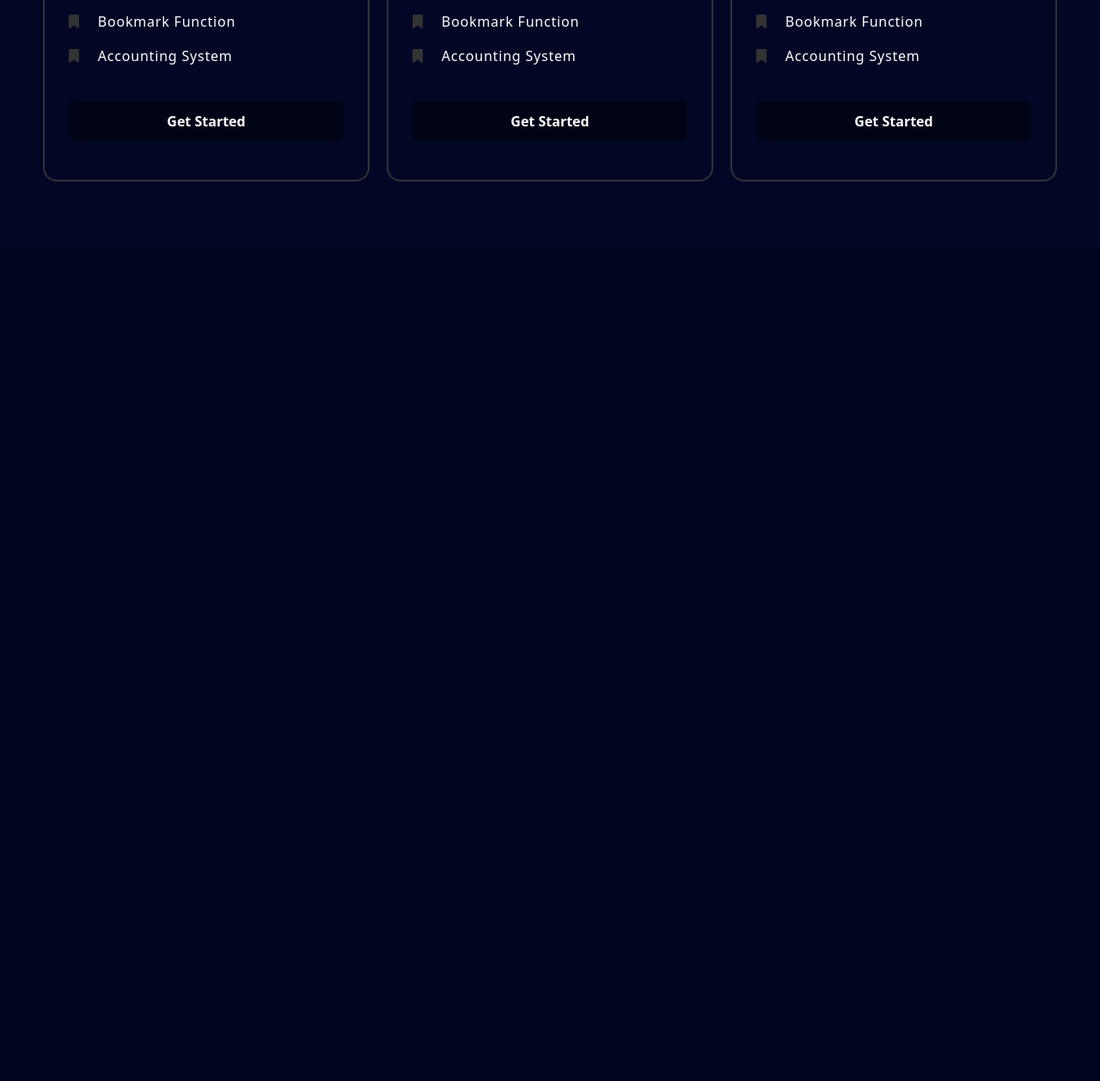
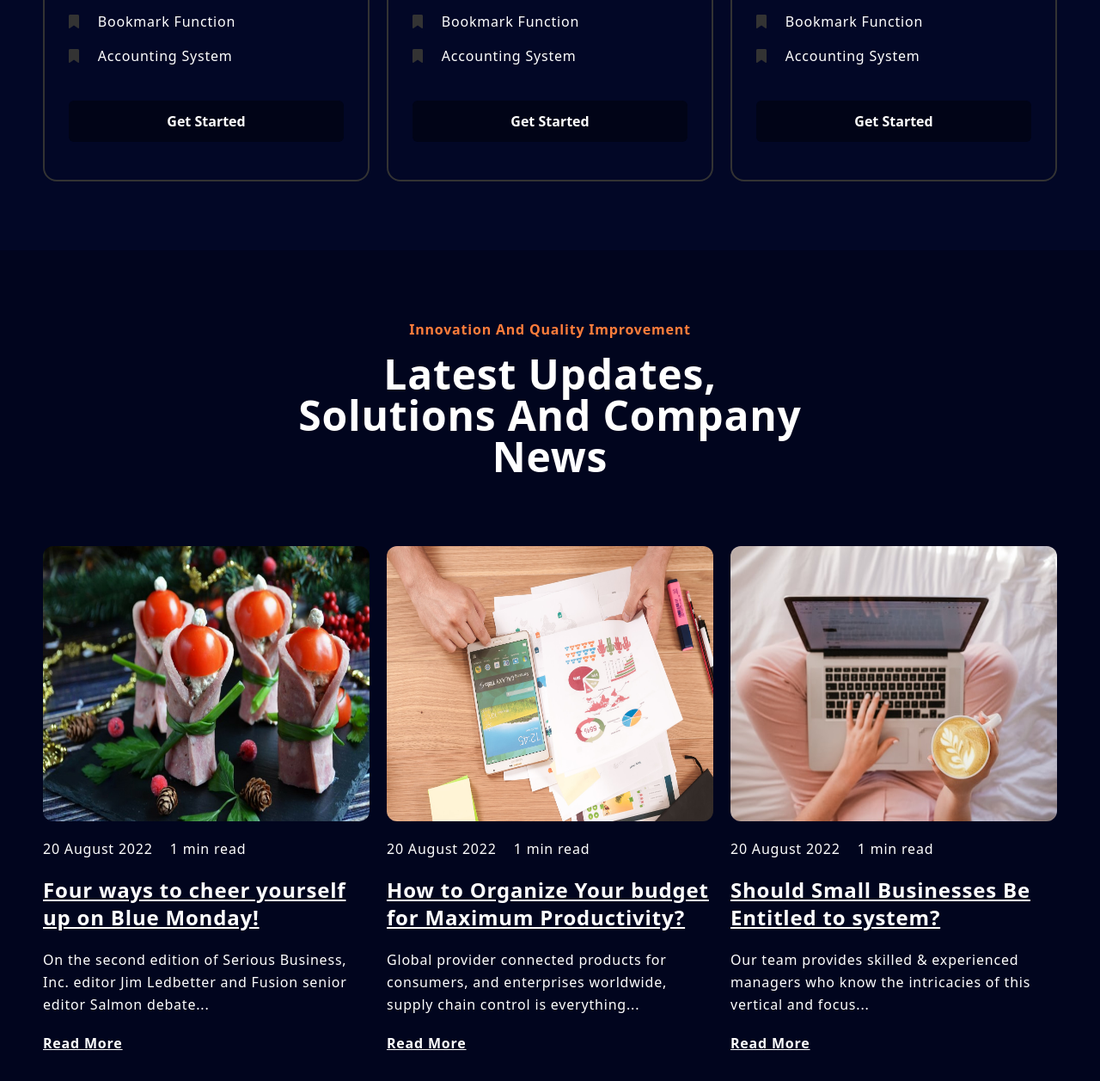
Before and after one commit to Guna-Pandi/Tailwindcss-begining-2, a website: page src/index.html in a window 1280 px wide. Shown: the part 3992-5249 px from the top of the page at 86% size. Before the commit the page ends 4283 px from the top, so only its background shows below. Drawn offline with Linux system fonts and the light colour scheme.

Commit message:
Added:Blog section

```diff
--- a/src/index.html
+++ b/src/index.html
@@ -145,7 +145,6 @@
         </div>
       </nav>
     </header>
-
     <!-- hero area -->
     <main>
       <section id="home" class="relative">
@@ -305,7 +304,7 @@
             </h4>
             <h1 class="title">What Clients Say About Our App After Use It</h1>
           </div>
-          <!-- review contantainer -->
+          <!--  review container-->
           <div class="mt-8">
             <div class="flex flex-wrap items-center justify-center">
               <img
@@ -392,20 +391,23 @@
         </div>
       </section>
       <!-- Pricing section -->
-
       <section id="pricing" class="bg-color-primary-light">
         <div class="container py-20">
           <div class="m-auto mb-20 text-center md:w-1/2">
             <h4 class="mb-4 font-bold text-color-secondary">Pricing</h4>
             <h1 class="title">Get In Reasonable Price</h1>
 
-
             <!-- Rounded switch  -->
             <div class="flex items-center justify-center gap-4 mt-5">
               <p>Bill Monthly</p>
-                    <label class="relative inline-block w-20 h-8 rounded-full cursor-pointer">
-                        <input type="checkbox" id="toggleBtn" class="w-0 h-0 opacity-0 peer">
-                        <span class="absolute top-0 left-0 right-0 bottom-0 bg-color-primary-light border border-solid border-color-gray rounded-full duration-300 before:content-[''] before:absolute before:w-6 before:h-6 before:bottom-1 before:left-1 before:rounded-full before:bg-color-white before:duration-300 peer-checked:before:translate-x-12 peer-checked:bg-color-secondary"></span>
+              <label
+                class="relative inline-block w-20 h-8 rounded-full cursor-pointer">
+                <input
+                  type="checkbox"
+                  id="toggleBtn"
+                  class="w-0 h-0 opacity-0 peer" />
+                <span
+                  class="absolute top-0 left-0 right-0 bottom-0 bg-color-primary-light border border-solid border-color-gray rounded-full duration-300 before:content-[''] before:absolute before:w-6 before:h-6 before:bottom-1 before:left-1 before:rounded-full before:bg-color-white before:duration-300 peer-checked:before:translate-x-12 peer-checked:bg-color-secondary"></span>
               </label>
               <p>Bill Anually</p>
             </div>
@@ -415,16 +417,23 @@
             <!-- card 1 -->
             <div class="relative w-auto h-auto card">
               <!-- front side  -->
-                    <div id="card_1_front" class="w-full h-full border-2 border-solid front px-7 py-11 rounded-2xl border-color-gray">
+              <div
+                id="card_1_front"
+                class="w-full h-full border-2 border-solid front px-7 py-11 rounded-2xl border-color-gray">
                 <div class="relative">
-                            <p class="text-6xl pl-2 font-bold before:content-['$'] before:absolute before:text-sm before:top-0 before:left-0">
-                                20<span class="text-sm font-normal tracking-widest">/per month</span>
+                  <p
+                    class="text-6xl pl-2 font-bold before:content-['$'] before:absolute before:text-sm before:top-0 before:left-0">
+                    20<span class="text-sm font-normal tracking-widest"
+                      >/per month</span
+                    >
                   </p>
                 </div>
 
                 <div class="py-10">
                   <h3 class="pb-3 text-xl font-bold">Basic</h3>
-                            <p class="leading-relaxed">For Beginner Who Want To Scale Business Globaly</p>
+                  <p class="leading-relaxed">
+                    For Beginner Who Want To Scale Business Globaly
+                  </p>
                 </div>
 
                 <ul class="pb-10 space-y-4">
@@ -454,16 +463,23 @@
               </div>
 
               <!-- back side  -->
-                    <div id="card_1_back" class="absolute top-0 left-0 w-full h-full border-2 border-solid back rotate-y-180 px-7 py-11 rounded-2xl border-color-gray">
+              <div
+                id="card_1_back"
+                class="absolute top-0 left-0 w-full h-full border-2 border-solid back rotate-y-180 px-7 py-11 rounded-2xl border-color-gray">
                 <div class="relative">
-                            <p class="text-6xl pl-2 font-bold before:content-['$'] before:absolute before:text-sm before:top-0 before:left-0">
-                                120<span class="text-sm font-normal tracking-widest">/per month</span>
+                  <p
+                    class="text-6xl pl-2 font-bold before:content-['$'] before:absolute before:text-sm before:top-0 before:left-0">
+                    120<span class="text-sm font-normal tracking-widest"
+                      >/per month</span
+                    >
                   </p>
                 </div>
 
                 <div class="py-10">
                   <h3 class="pb-3 text-xl font-bold">Basic</h3>
-                            <p class="leading-relaxed">For Beginner Who Want To Scale Business Globaly</p>
+                  <p class="leading-relaxed">
+                    For Beginner Who Want To Scale Business Globaly
+                  </p>
                 </div>
 
                 <ul class="pb-10 space-y-4">
@@ -496,16 +512,23 @@
             <!-- card 2 -->
             <div class="relative w-auto h-auto card">
               <!-- front side  -->
-                    <div id="card_2_front" class="w-full h-full border-2 border-solid front px-7 py-11 rounded-2xl border-color-gray">
+              <div
+                id="card_2_front"
+                class="w-full h-full border-2 border-solid front px-7 py-11 rounded-2xl border-color-gray">
                 <div class="relative">
-                            <p class="text-6xl pl-2 font-bold before:content-['$'] before:absolute before:text-sm before:top-0 before:left-0">
-                                50<span class="text-sm font-normal tracking-widest">/per month</span>
+                  <p
+                    class="text-6xl pl-2 font-bold before:content-['$'] before:absolute before:text-sm before:top-0 before:left-0">
+                    50<span class="text-sm font-normal tracking-widest"
+                      >/per month</span
+                    >
                   </p>
                 </div>
 
                 <div class="py-10">
                   <h3 class="pb-3 text-xl font-bold">Standard</h3>
-                            <p class="leading-relaxed">For Beginner Who Want To Scale Business Globaly</p>
+                  <p class="leading-relaxed">
+                    For Beginner Who Want To Scale Business Globaly
+                  </p>
                 </div>
 
                 <ul class="pb-10 space-y-4">
@@ -535,16 +558,23 @@
               </div>
 
               <!-- back side  -->
-                    <div id="card_2_back" class="absolute top-0 left-0 w-full h-full border-2 border-solid back rotate-y-180 px-7 py-11 rounded-2xl border-color-gray">
+              <div
+                id="card_2_back"
+                class="absolute top-0 left-0 w-full h-full border-2 border-solid back rotate-y-180 px-7 py-11 rounded-2xl border-color-gray">
                 <div class="relative">
-                            <p class="text-6xl pl-2 font-bold before:content-['$'] before:absolute before:text-sm before:top-0 before:left-0">
-                                150<span class="text-sm font-normal tracking-widest">/per month</span>
+                  <p
+                    class="text-6xl pl-2 font-bold before:content-['$'] before:absolute before:text-sm before:top-0 before:left-0">
+                    150<span class="text-sm font-normal tracking-widest"
+                      >/per month</span
+                    >
                   </p>
                 </div>
 
                 <div class="py-10">
                   <h3 class="pb-3 text-xl font-bold">Standard</h3>
-                            <p class="leading-relaxed">For Beginner Who Want To Scale Business Globaly</p>
+                  <p class="leading-relaxed">
+                    For Beginner Who Want To Scale Business Globaly
+                  </p>
                 </div>
 
                 <ul class="pb-10 space-y-4">
@@ -574,21 +604,26 @@
               </div>
             </div>
 
-
-
             <!-- card 3 -->
             <div class="relative w-auto h-auto card">
               <!-- front side  -->
-                    <div id="card_3_front" class="w-full h-full border-2 border-solid front px-7 py-11 rounded-2xl border-color-gray">
+              <div
+                id="card_3_front"
+                class="w-full h-full border-2 border-solid front px-7 py-11 rounded-2xl border-color-gray">
                 <div class="relative">
-                            <p class="text-6xl pl-2 font-bold before:content-['$'] before:absolute before:text-sm before:top-0 before:left-0">
-                                100<span class="text-sm font-normal tracking-widest">/per month</span>
+                  <p
+                    class="text-6xl pl-2 font-bold before:content-['$'] before:absolute before:text-sm before:top-0 before:left-0">
+                    100<span class="text-sm font-normal tracking-widest"
+                      >/per month</span
+                    >
                   </p>
                 </div>
 
                 <div class="py-10">
                   <h3 class="pb-3 text-xl font-bold">Basic</h3>
-                            <p class="leading-relaxed">For Beginner Who Want To Scale Business Globaly</p>
+                  <p class="leading-relaxed">
+                    For Beginner Who Want To Scale Business Globaly
+                  </p>
                 </div>
 
                 <ul class="pb-10 space-y-4">
@@ -618,16 +653,23 @@
               </div>
 
               <!-- back side  -->
-                    <div id="card_3_back" class="absolute top-0 left-0 w-full h-full border-2 border-solid back rotate-y-180 px-7 py-11 rounded-2xl border-color-gray">
+              <div
+                id="card_3_back"
+                class="absolute top-0 left-0 w-full h-full border-2 border-solid back rotate-y-180 px-7 py-11 rounded-2xl border-color-gray">
                 <div class="relative">
-                            <p class="text-6xl pl-2 font-bold before:content-['$'] before:absolute before:text-sm before:top-0 before:left-0">
-                                500<span class="text-sm font-normal tracking-widest">/per month</span>
+                  <p
+                    class="text-6xl pl-2 font-bold before:content-['$'] before:absolute before:text-sm before:top-0 before:left-0">
+                    500<span class="text-sm font-normal tracking-widest"
+                      >/per month</span
+                    >
                   </p>
                 </div>
 
                 <div class="py-10">
                   <h3 class="pb-3 text-xl font-bold">Premium</h3>
-                            <p class="leading-relaxed">For Beginner Who Want To Scale Business Globaly</p>
+                  <p class="leading-relaxed">
+                    For Beginner Who Want To Scale Business Globaly
+                  </p>
                 </div>
 
                 <ul class="pb-10 space-y-4">
@@ -659,8 +701,132 @@
           </div>
         </div>
       </section>
+      <!-- Blog -->
+      <section id="blog">
+        <div class="container py-20">
+          <div class="m-auto mb-20 text-center md:w-1/2">
+            <h4 class="mb-4 font-bold text-color-secondary">
+              Innovation And Quality Improvement
+            </h4>
+            <h1 class="title">Latest Updates, Solutions And Company News</h1>
+          </div>
+
+          <div class="grid gap-5 md:grid-cols-2 lg:grid-cols-3">
+            <!-- card no 1 -->
+            <div>
+              <div class="lg:h-[40vh] rounded-xl scale-100 overflow-hidden">
+                <img
+                  src="../img/blog1.jpg"
+                  alt=""
+                  class="w-full transition duration-300 ease-in-out lg:h-full hover:scale-125" />
+              </div>
+
+              <div>
+                <div class="flex items-center gap-5 py-5">
+                  <p>20 August 2022</p>
+                  <p>1 min read</p>
+                </div>
+
+                <a
+                  href="#blog"
+                  class="text-2xl font-bold underline hover:text-color-secondary hover:no-underline"
+                  >Four ways to cheer yourself up on Blue Monday!</a
+                >
+
+                <p class="my-5 leading-relaxed">
+                  On the second edition of Serious Business, Inc. editor Jim
+                  Ledbetter and Fusion senior editor Salmon debate...
+                </p>
+
+                <a
+                  href="#blog"
+                  class="inline-block font-bold transition-all duration-300 ease-in-out hover:text-color-secondary">
+                  <span
+                    class="tracking-wider underline capitalize hover:no-underline"
+                    >Read more</span
+                  >
+                </a>
+              </div>
+            </div>
+
+            <!-- card no 2 -->
+            <div>
+              <div class="lg:h-[40vh] rounded-xl scale-100 overflow-hidden">
+                <img
+                  src="../img/blog2.jpg"
+                  alt=""
+                  class="w-full transition duration-300 ease-in-out lg:h-full hover:scale-125" />
+              </div>
+
+              <div>
+                <div class="flex items-center gap-5 py-5">
+                  <p>20 August 2022</p>
+                  <p>1 min read</p>
+                </div>
+
+                <a
+                  href="#blog"
+                  class="text-2xl font-bold underline hover:text-color-secondary hover:no-underline"
+                  >How to Organize Your budget for Maximum Productivity?</a
+                >
+
+                <p class="my-5 leading-relaxed">
+                  Global provider connected products for consumers, and
+                  enterprises worldwide, supply chain control is everything...
+                </p>
+
+                <a
+                  href="#blog"
+                  class="inline-block font-bold transition-all duration-300 ease-in-out hover:text-color-secondary">
+                  <span
+                    class="tracking-wider underline capitalize hover:no-underline"
+                    >Read more</span
+                  >
+                </a>
+              </div>
+            </div>
+
+            <!-- card no 3 -->
+            <div>
+              <div class="lg:h-[40vh] rounded-xl scale-100 overflow-hidden">
+                <img
+                  src="../img/blog3.jpg"
+                  alt=""
+                  class="w-full transition duration-300 ease-in-out lg:h-full hover:scale-125" />
+              </div>
+
+              <div>
+                <div class="flex items-center gap-5 py-5">
+                  <p>20 August 2022</p>
+                  <p>1 min read</p>
+                </div>
+
+                <a
+                  href="#blog"
+                  class="text-2xl font-bold underline hover:text-color-secondary hover:no-underline"
+                  >Should Small Businesses Be Entitled to system?</a
+                >
+
+                <p class="my-5 leading-relaxed">
+                  Our team provides skilled & experienced managers who know the
+                  intricacies of this vertical and focus...
+                </p>
+
+                <a
+                  href="#blog"
+                  class="inline-block font-bold transition-all duration-300 ease-in-out hover:text-color-secondary">
+                  <span
+                    class="tracking-wider underline capitalize hover:no-underline"
+                    >Read more</span
+                  >
+                </a>
+              </div>
+            </div>
+          </div>
+        </div>
+      </section>
+      <!--  -->
     </main>
-
     <script src="./script.js"></script>
   </body>
 </html>
```
Also changed, not shown: src/script.js (+10 -11 lines), css/main.css. Lines whose indentation alone changed are shown as unchanged.
